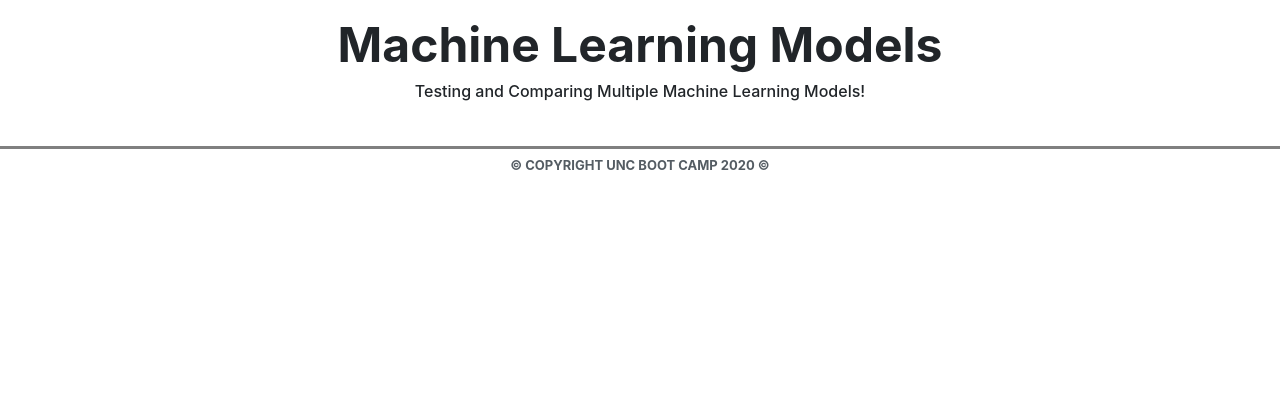
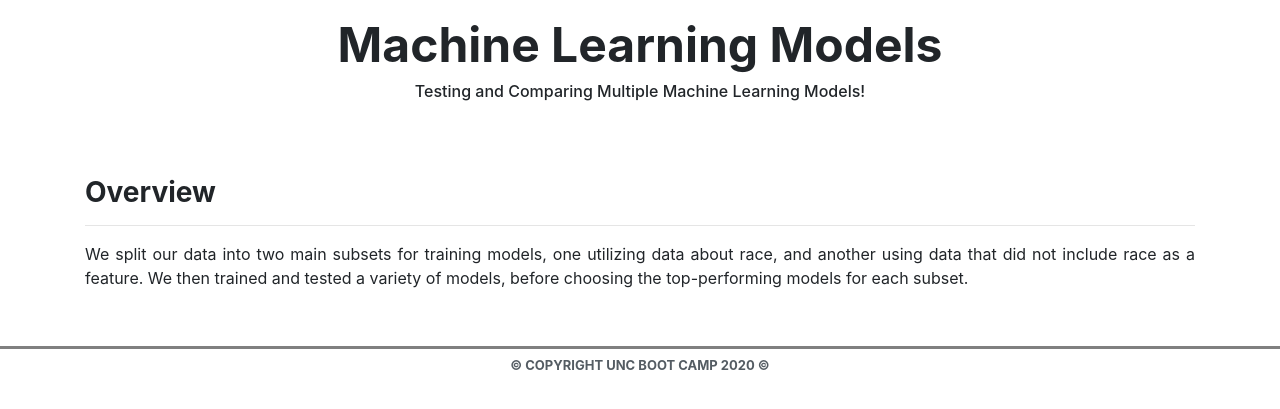
Before and after one commit to abpuccini/maternal-mortality-project, a Flask app: page /machine-learning-model in a window 1280 px wide. Shown: the part 289-698 px from the top of the page. Run offline with Flask 2, Linux system fonts and the light colour scheme; some libraries are stand-ins or nearby versions; some web fonts are replaced.

Commit message:
updated text on methodology and model pages

```diff
--- a/templates/machine-learning-model.html
+++ b/templates/machine-learning-model.html
@@ -87,7 +87,17 @@
 
     <!-- Main Section -->
     <div id="main-container" class="container">
-
+        <div class="row" id="overview">
+            <div class="col-12 col-sm-12 col-md-12 col-lg-12 col-xl-12 col-xxl-12">
+                <h3>Overview</h3>
+                <hr>
+                <p>We split our data into two main subsets for training models, one utilizing data about race,
+                    and another using data that did not include race as a feature. We then trained and tested a variety of models,
+                before choosing the top-performing models for each subset.</p>
+                <p></p>
+                <p></p>
+            </div>
+        </div>
     </div>
 
     <!--Footer-->
```
Also changed, not shown: templates/methodology.html (+6 -9 lines).
